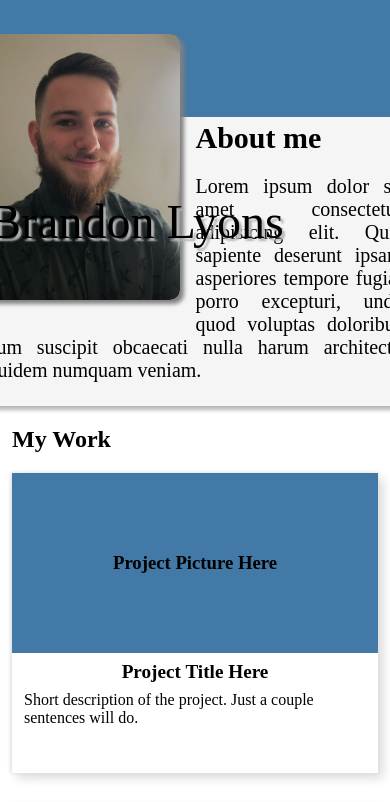
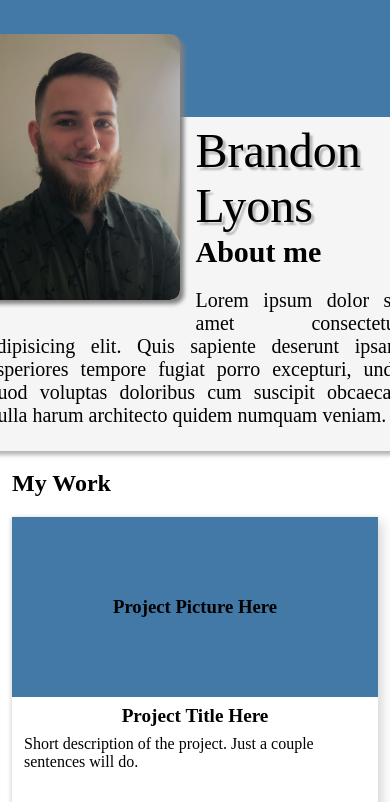
Before and after one commit to Brandon-Lyons98/Personal-Portfolio, a plain HTML site: page index.html in a window 390 px wide. Shown: the top 802 px of the page. Drawn offline with Linux system fonts and the light colour scheme; a web font is replaced by a local one.

Commit message:
Fix name placement on mobile and horizontal overflow issues

```diff
--- a/style.css
+++ b/style.css
@@ -1,5 +1,7 @@
 body {
   margin: 1.75rem;
+  background-color: white;
+  overflow-x: hidden;
 }
 
 .background {
@@ -9,6 +11,7 @@ body {
   bottom: 15rem;
   background-color: #4379a6;
   transform: rotate(-3deg) translateY(-13rem);
+  overflow: hidden;
   z-index: -1;
 }
 
@@ -192,11 +195,6 @@ header {
     margin-top: 2rem;
   }
 
-  .name {
-    position: absolute;
-    top: 12rem;
-  }
-
   .box {
     height: 300px;
     width: auto;
```
